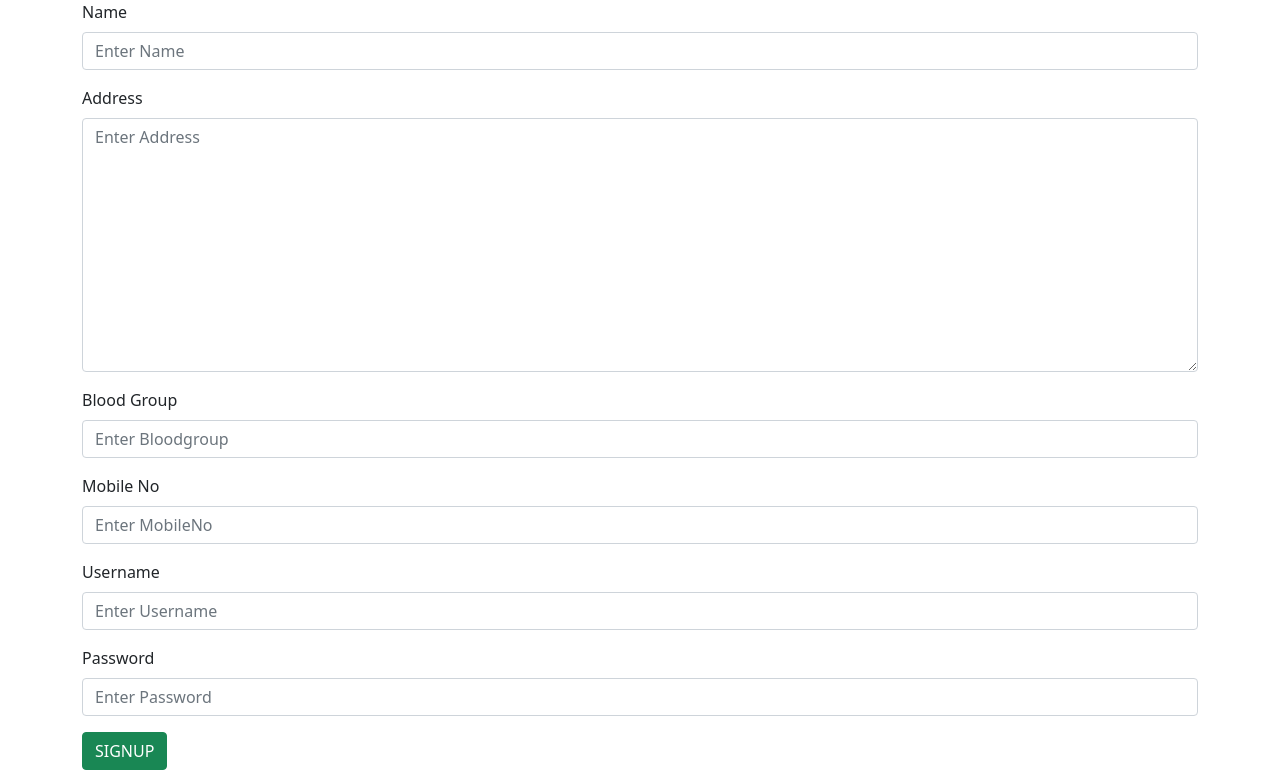
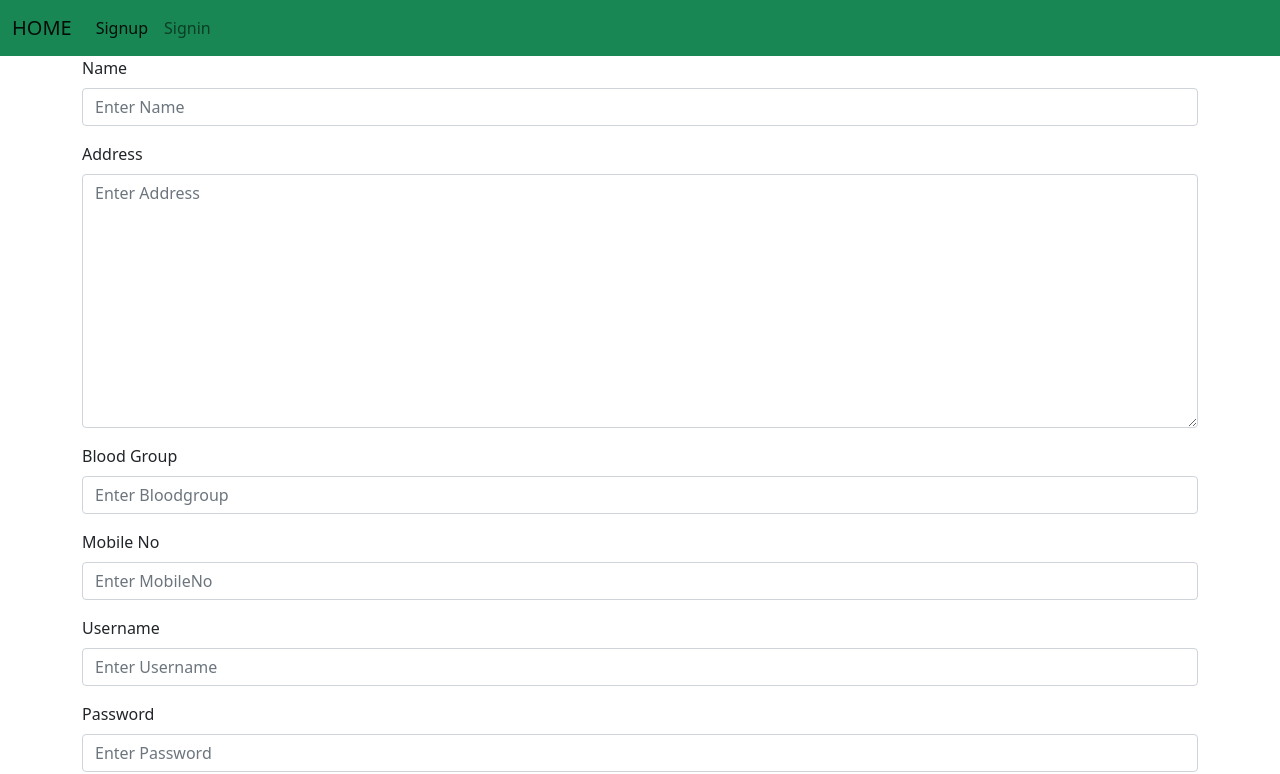
Before and after one commit to adhiponnuzz/BloodbankReactapp, a React (Create React App) app: page / in a window 1280 px wide. Shown: the top 774 px of the page. Built offline with nearby package versions, Linux system fonts and the light colour scheme.

Commit message:
header finished

```diff
--- a/src/App.js
+++ b/src/App.js
@@ -4,13 +4,27 @@ import Signup from './component/Signup';
 import 'bootstrap/dist/css/bootstrap.min.css';
 import 'bootstrap/dist/js/bootstrap.bundle.min.js';
 import Signin from './component/Signin';
+import { BrowserRouter, Route, Routes } from 'react-router-dom';
 
 function App() {
   return (
     <>
+    <BrowserRouter>
+    <Routes>
 
-    <Signup/>
-    <Signin/>
+      <Route path="/" exact element={<Signup/>}/>
+      <Route path="/sign" exact element={<Signin/>}/>
+
+
+
+
+    </Routes>
+
+
+
+    </BrowserRouter>
+
+
 
 
 
--- /dev/null
+++ b/src/component/Header.js
@@ -0,0 +1,38 @@
+import React from 'react'
+import { Link } from 'react-router-dom'
+
+const Header = () => {
+  return (
+    <div>
+
+<nav class="navbar navbar-expand-lg navbar-light bg-success">
+  <div class="container-fluid">
+      <Link to="/" class="navbar-brand">HOME</Link>
+
+    <button class="navbar-toggler" type="button" data-bs-toggle="collapse" data-bs-target="#navbarNav" aria-controls="navbarNav" aria-expanded="false" aria-label="Toggle navigation">
+      <span class="navbar-toggler-icon"></span>
+    </button>
+    <div class="collapse navbar-collapse" id="navbarNav">
+      <ul class="navbar-nav">
+        <li class="nav-item">
+            <Link to="/" class="nav-link active">Signup</Link>
+
+        </li>
+        <li class="nav-item">
+            <Link to="/sign" class="nav-link">Signin</Link>
+
+        </li>
+
+      </ul>
+    </div>
+  </div>
+</nav>
+
+
+
+
+    </div>
+  )
+}
+
+export default Header
--- a/src/component/Signin.js
+++ b/src/component/Signin.js
@@ -1,4 +1,5 @@
 import React, { useState } from 'react'
+import Header from './Header'
 
 const Signin = () => {
     var [username,setUsername]=useState("")
@@ -12,6 +13,7 @@ const Signin = () => {
 
   return (
     <div>
+        <Header/>
 
 <div className="container">
     <div className="row">
--- a/src/component/Signup.js
+++ b/src/component/Signup.js
@@ -1,4 +1,5 @@
 import React, { useState } from 'react'
+import Header from './Header'
 
 const Signup = () => {
     var [name,setName]=useState("")
@@ -17,6 +18,7 @@ const Signup = () => {
     }
   return (
     <div>
+        <Header/>
 
 <div className="container">
     <div className="row">
```
